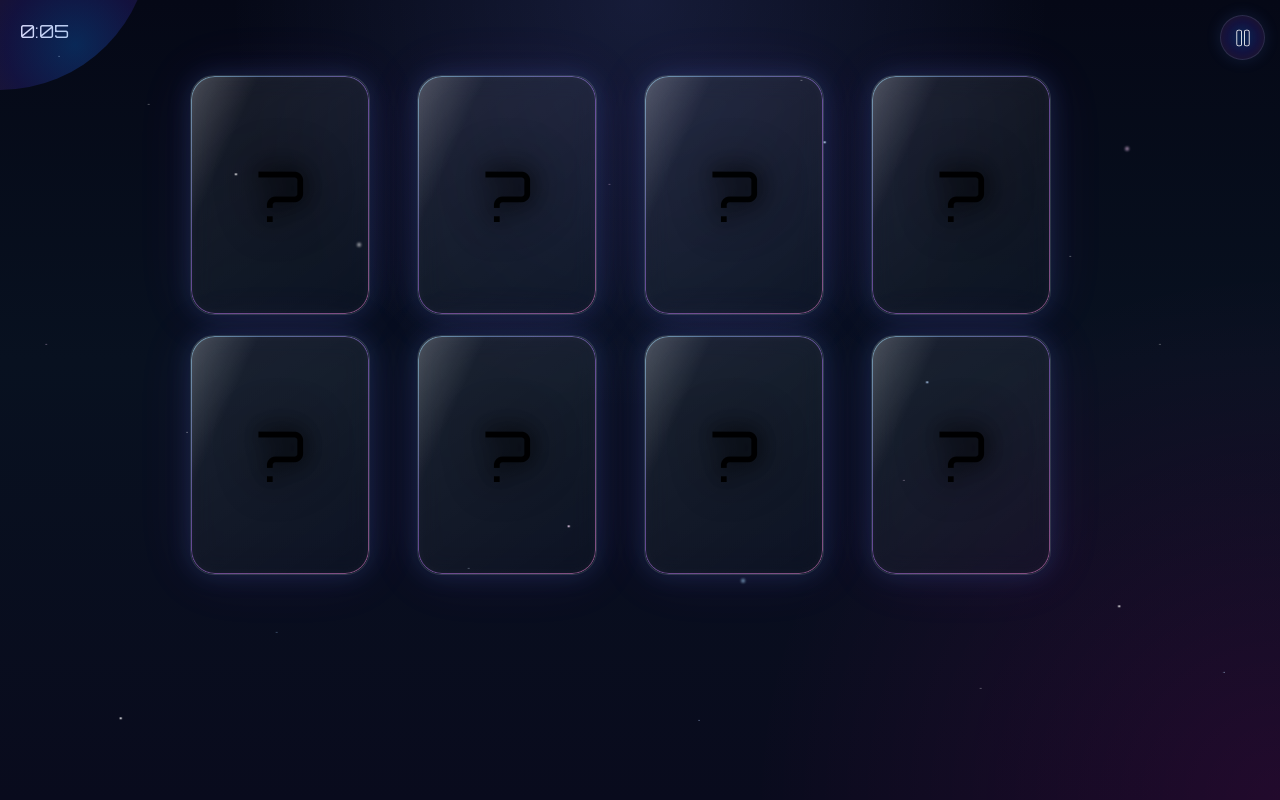
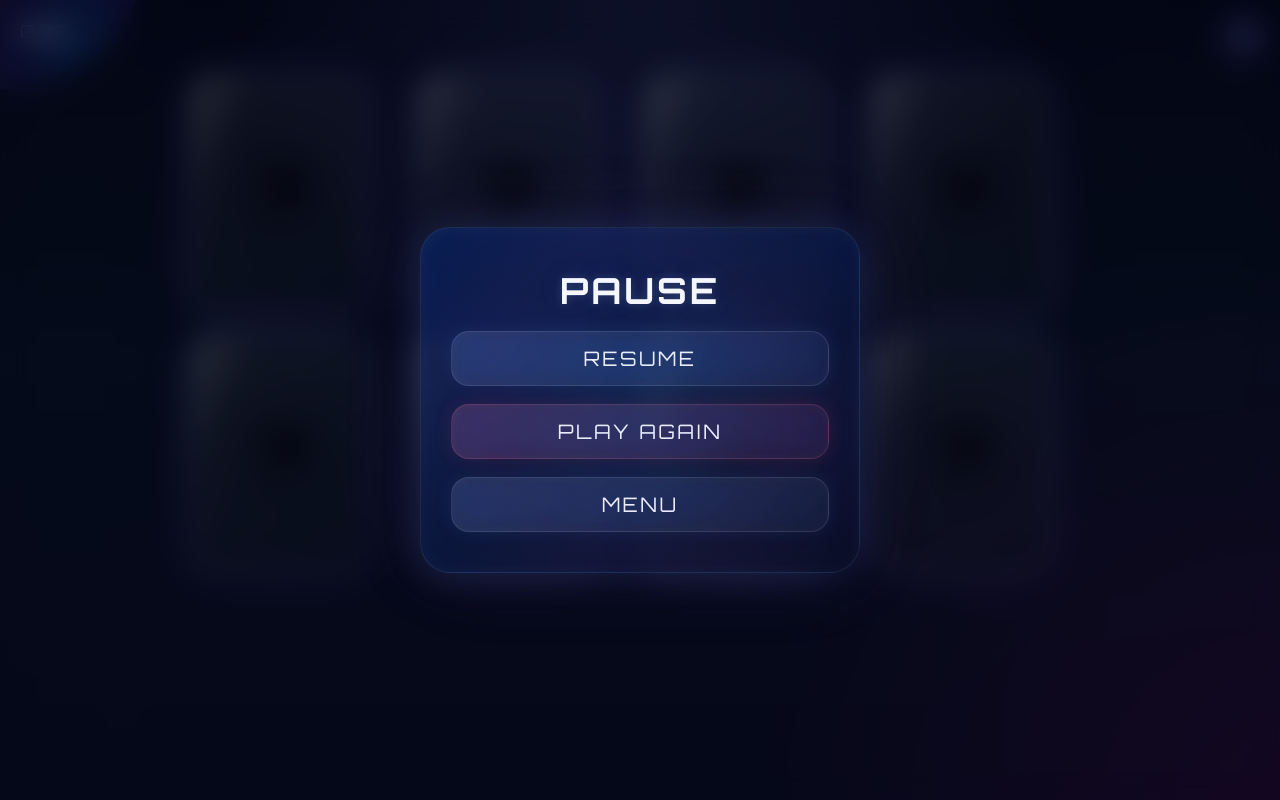
Before and after one commit to myrsfrvr/games, a React (Vite) app: page /memory-cards/game in a window 1280 px wide. Both pictures are taken after a click on the element 1242 px from the left and 37 px from the top of the page. Built offline with nearby package versions, Linux system fonts and the light colour scheme.

Commit message:
feat: add pause/resume functionality

```diff
--- a/src/pages/memory-game/MemoryCards.css
+++ b/src/pages/memory-game/MemoryCards.css
@@ -249,6 +249,11 @@ MENU BAR
   box-shadow:
     0 0 14px rgba(100, 180, 255, 0.183),
     0 0 20px rgba(219, 120, 255, 0.025);
+}
+
+.memory-actions-disabled {
+  opacity: 0.4;
+  pointer-events: none;
 }
 
 /*
--- a/src/pages/memory-game/MemoryCardsGame.jsx
+++ b/src/pages/memory-game/MemoryCardsGame.jsx
@@ -126,6 +126,7 @@ export default function MemoryCardsGame() {
   const [gameId, setGameId] = useState(0);
   const [timeLeft, setTimeLeft] = useState(15);
   const [isGameStarted, setIsGameStarted] = useState(false);
+  const [isPaused, setIsPaused] = useState(false);
   const isGameWon = cards.length > 0 && cards.every(card => card.isMatched);
   const isGameLost = timeLeft === 0;
 
@@ -159,6 +160,8 @@ export default function MemoryCardsGame() {
   );
 
   useEffect(() => {
+    if (!isGameStarted || isPaused) return;
+
     const interval = setInterval(() => {
       setTimeLeft(prev => {
         if (prev <= 1) {
@@ -171,7 +174,7 @@ export default function MemoryCardsGame() {
     }, 1000);
 
     return () => clearInterval(interval);
-  }, [isGameStarted]);
+  }, [isGameStarted, isPaused]);
 
   function handleSelectCard(card) {
     if (isChecking) return;
@@ -224,15 +227,27 @@ export default function MemoryCardsGame() {
     setIsChecking(false);
     setTimeLeft(15);
     setIsGameStarted(false);
+    setIsPaused(false);
 
     setGameId(prev => prev + 1);
+  }
+
+  function handlePause() {
+    setIsPaused(true);
+  }
+
+  function handleResume() {
+    setIsPaused(false);
   }
 
   return (
     <section className="memory-game-menu">
       <div className="memory-menu-bar">
         <Timer timeLeft={timeLeft} />
-        <MemoryGameActions />
+        <MemoryGameActions
+          isGameStarted={isGameStarted}
+          onPause={handlePause}
+        />
       </div>
       <div className="memory-grid grid-2x4">
         {cards.map(card => (
@@ -247,6 +262,11 @@ export default function MemoryCardsGame() {
         <PausePopup onNewGame={handleNewGame}>Time's up!</PausePopup>
       )}
       {isGameWon && <PausePopup onNewGame={handleNewGame}>You won!</PausePopup>}
+      {isPaused && (
+        <PausePopup onResume={handleResume} onNewGame={handleNewGame}>
+          Pause
+        </PausePopup>
+      )}
 
       {/* Background decoration */}
       <div className="stars stars-small"></div>
@@ -269,9 +289,12 @@ function Timer({ timeLeft }) {
   );
 }
 
-function MemoryGameActions() {
+function MemoryGameActions({ isGameStarted, onPause }) {
   return (
-    <div className="memory-actions">
+    <div
+      className={`memory-actions ${isGameStarted ? '' : 'memory-actions-disabled'}`}
+      onClick={onPause}
+    >
       <CiPause1 />
     </div>
   );
@@ -311,11 +334,16 @@ function MemoryCard({ card, onSelectCard }) {
   );
 }
 
-function PausePopup({ onNewGame, children }) {
+function PausePopup({ onNewGame, onResume, children }) {
   return (
     <div className="memory-popup-overlay">
       <div className="memory-popup">
         <h2 className="memory-popup-title">{children}</h2>
+        {onResume ? (
+          <button className="memory-popup-link" onClick={onResume}>
+            Resume
+          </button>
+        ) : null}
         <button
           className="memory-popup-link memory-popup-play-again"
           onClick={onNewGame}
```
